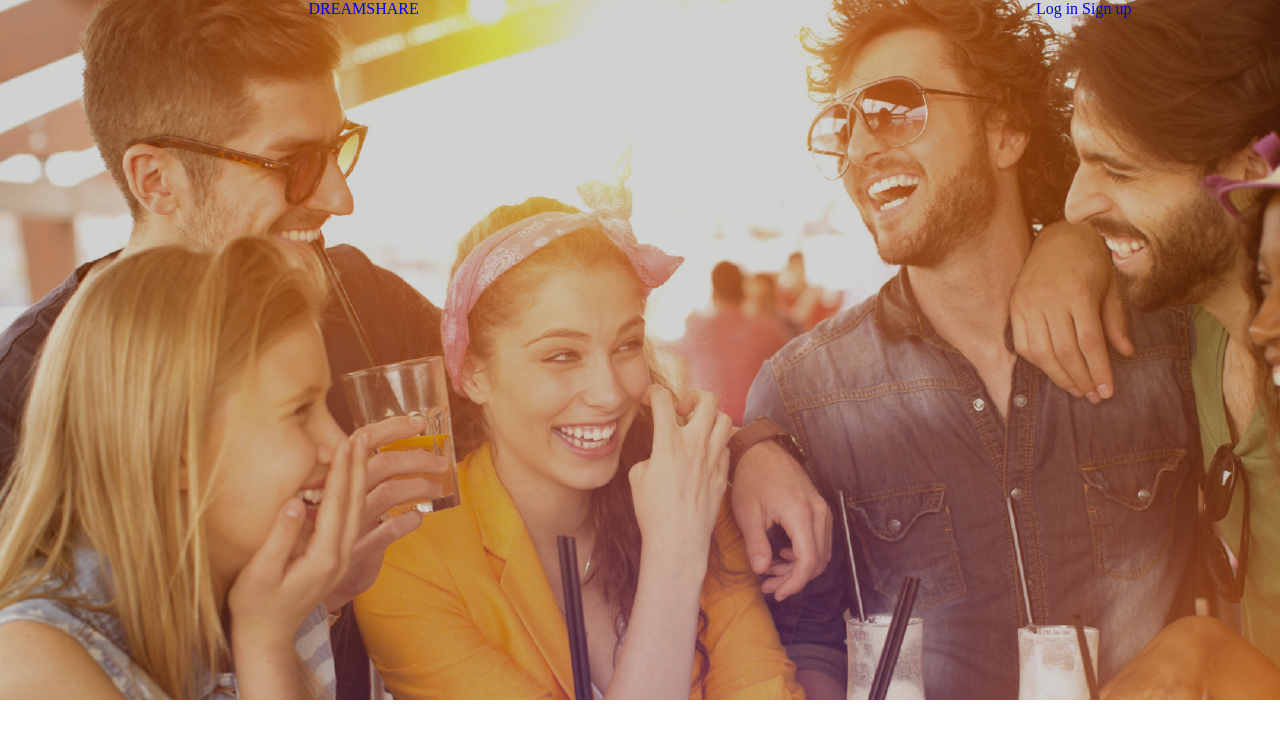
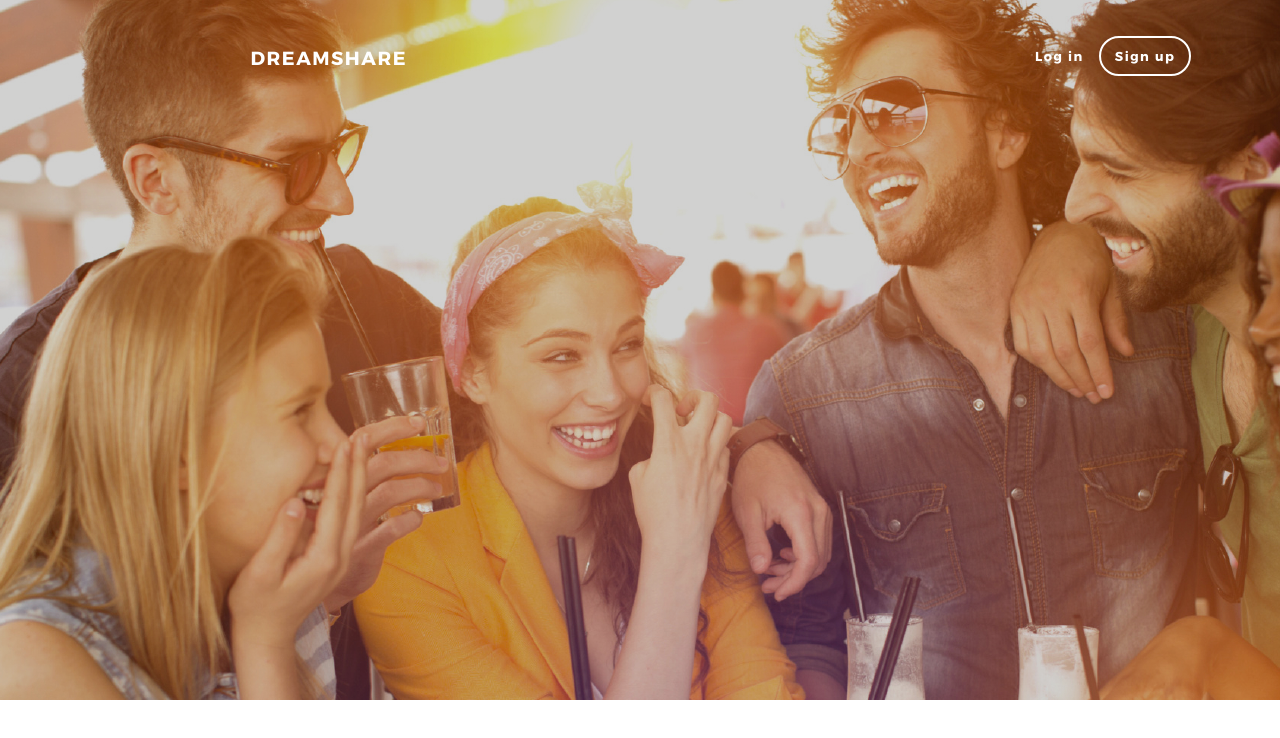
Before and after one commit to Grubiss/Digital, a plain HTML site: page index.html in a window 1280 px wide. Shown: the top 738 px of the page. Drawn offline with Linux system fonts and the light colour scheme.

Commit message:
navigation

```diff
--- a/index.html
+++ b/index.html
@@ -12,10 +12,10 @@
     <div class="main">
         <header class="promo">
             <nav class="header">
-                <a href="index.html">DREAMSHARE</a>
-                <div class="login">
-                    <a href="#">Log in</a>
-                    <a href="#">Sign up</a>
+                <a class="logo" href="index.html">DREAMSHARE</a>
+                <div class="login-box">
+                    <a class="log_in" href="#">Log in</a>
+                    <a class="sign_up" href="#">Sign up</a>
                 </div>
             </nav>
 
--- a/style.css
+++ b/style.css
@@ -12,12 +12,71 @@
 
 .header {
     display: flex;
+    align-items: center;
+    height: 115px;
 }
 
 .header a {
     text-decoration: none;
+    font-size: 19px;
+    font-family: MontserratBold;
+    color: #fff;
+    letter-spacing: 1.5px;
+    position: relative;
+    right: 35px;
+    /* margin-right: 128px; */
 }
 
-.login a {
-    text-decoration: none;
+.login-box {
+    display: flex;
+    justify-content: space-around;
+    align-items: center;
 }
+
+.login-box a {
+    /* /* text-decoration: none; */
+    font-size: 13px;
+    /* margin-right: 10px;
+    margin-left: 30px;
+    margin-bottom: 7px; */
+}
+
+.logo {
+    /* margin-right: 379px; */
+}
+
+.log_in {
+    /* margin-top: 4px;
+    margin-bottom: 7px;
+    margin-right: 45px; */
+    position: relative;
+    bottom: 2px;
+    left: 22px;
+}
+
+.sign_up {
+    position: relative;
+    left: 37px;
+    bottom: 2px;
+    border: 2px solid white;
+    border-radius: 25px;
+    padding: 10px 14px 10px 14px;
+    /* margin-top: 4px;
+    margin-right: 18px;
+    margin-bottom: 7px; */
+}
+
+@font-face {
+    font-family: MontserratBold;
+    src: url(MotserratBold.ttf);
+}
+
+@font-face {
+    font-family: MontserratRegular;
+    src: url(MontserratRegular.ttf);
+}
+
+@font-face {
+    font-family: Roboto;
+    src: url(Roboto.ttf);
+}
```
Also changed, not shown: MontserratRegular.ttf (added), MontserratSemiBold.ttf (added), MotserratBold.ttf (added), Roboto.ttf (added).
